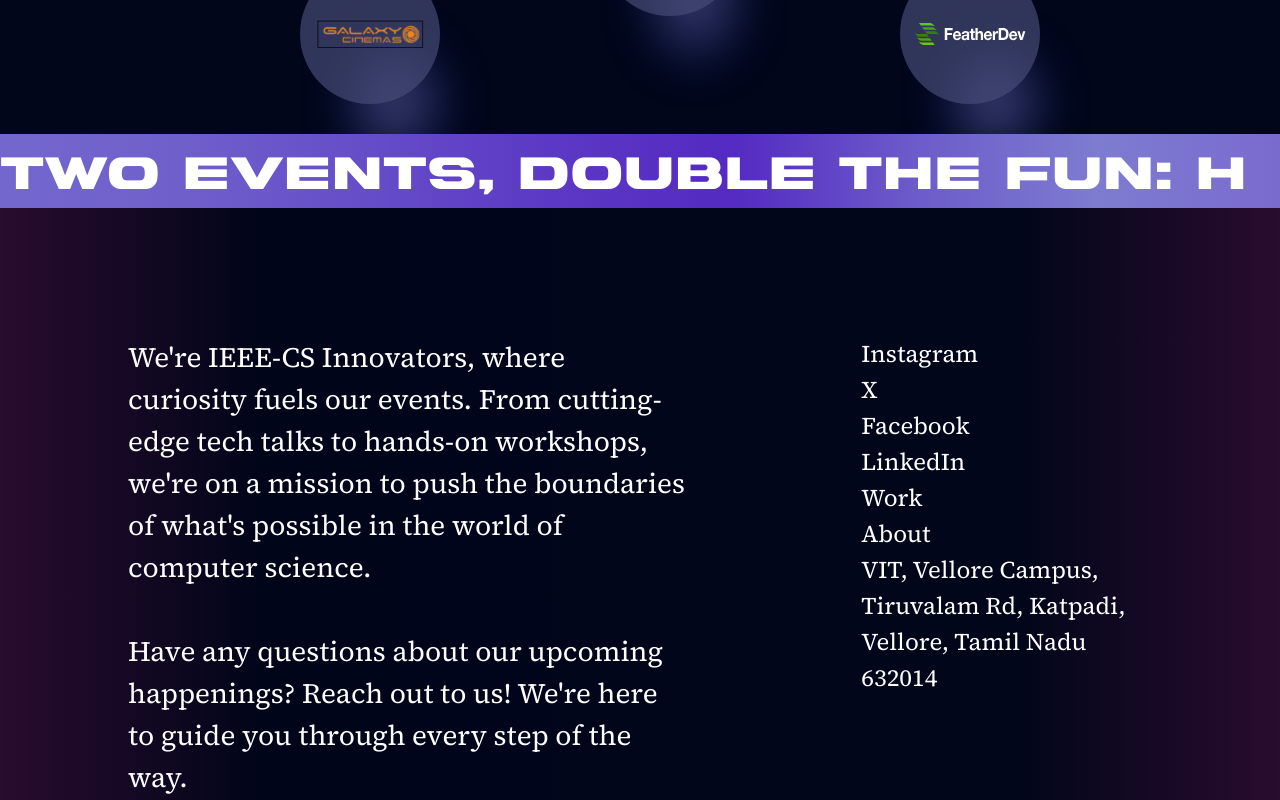
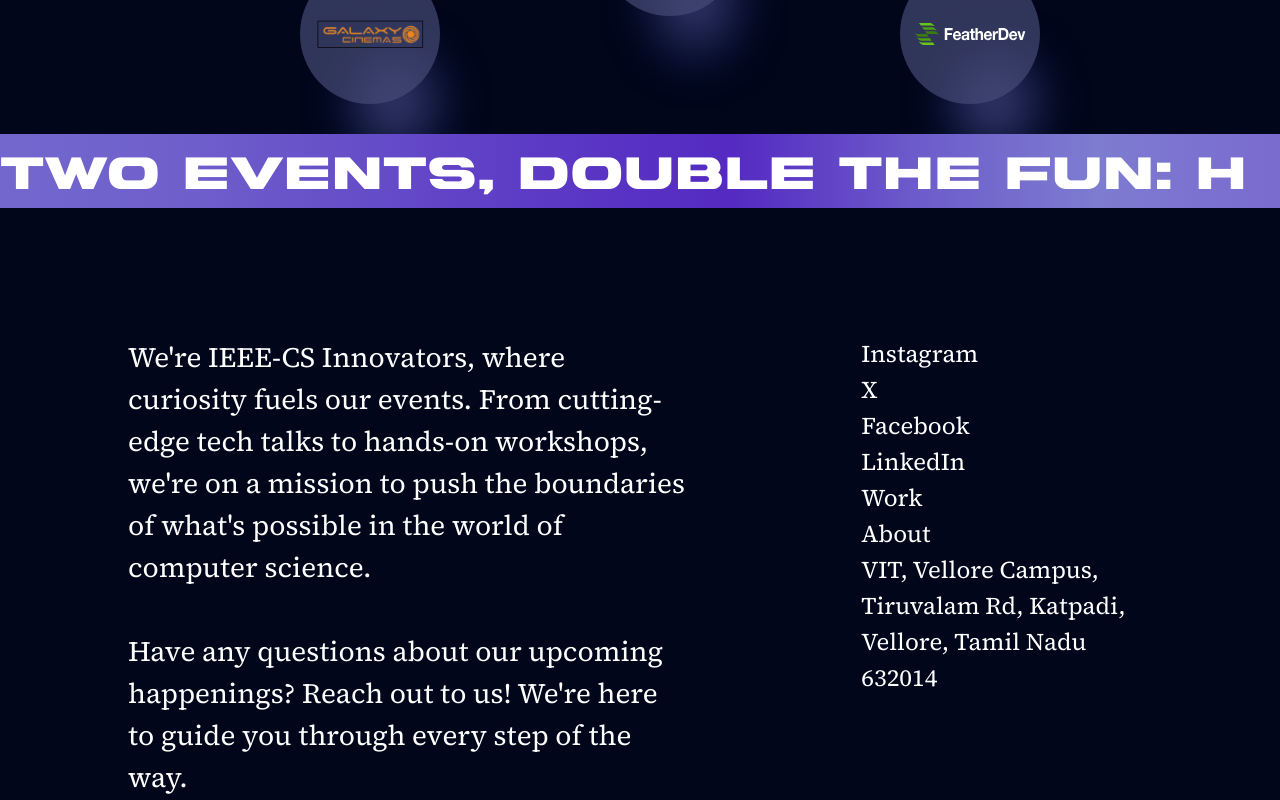
Before and after one commit to IEEECS-VIT/arcs24-frontend, a React (Vite) app: page / in a window 1280 px wide. Shown: the part 2960-3760 px from the top of the page. Built offline with nearby package versions, Linux system fonts and the light colour scheme.

Commit message:
change bg for mobile

```diff
--- a/src/Components/Footer.jsx
+++ b/src/Components/Footer.jsx
@@ -2,8 +2,8 @@ import "../index.css";
 
 function Footer() {
   return (
-    <div className="relative animated-gradient-mobile left-0 top-0 h-screen w-full font-source-serif">
-      <div className="flex flex-col lg:hidden w-full h-full">
+    <div className="relative left-0 top-0 h-screen w-full font-source-serif">
+      <div className="flex flex-col lg:hidden w-full h-full animated-gradient-mobile">
       <p className="highlight font-rugen text-[6.6vw]">DOUBLE THE FUN: H</p>
         <div className="flex mt-8 mx-16">
 
```
